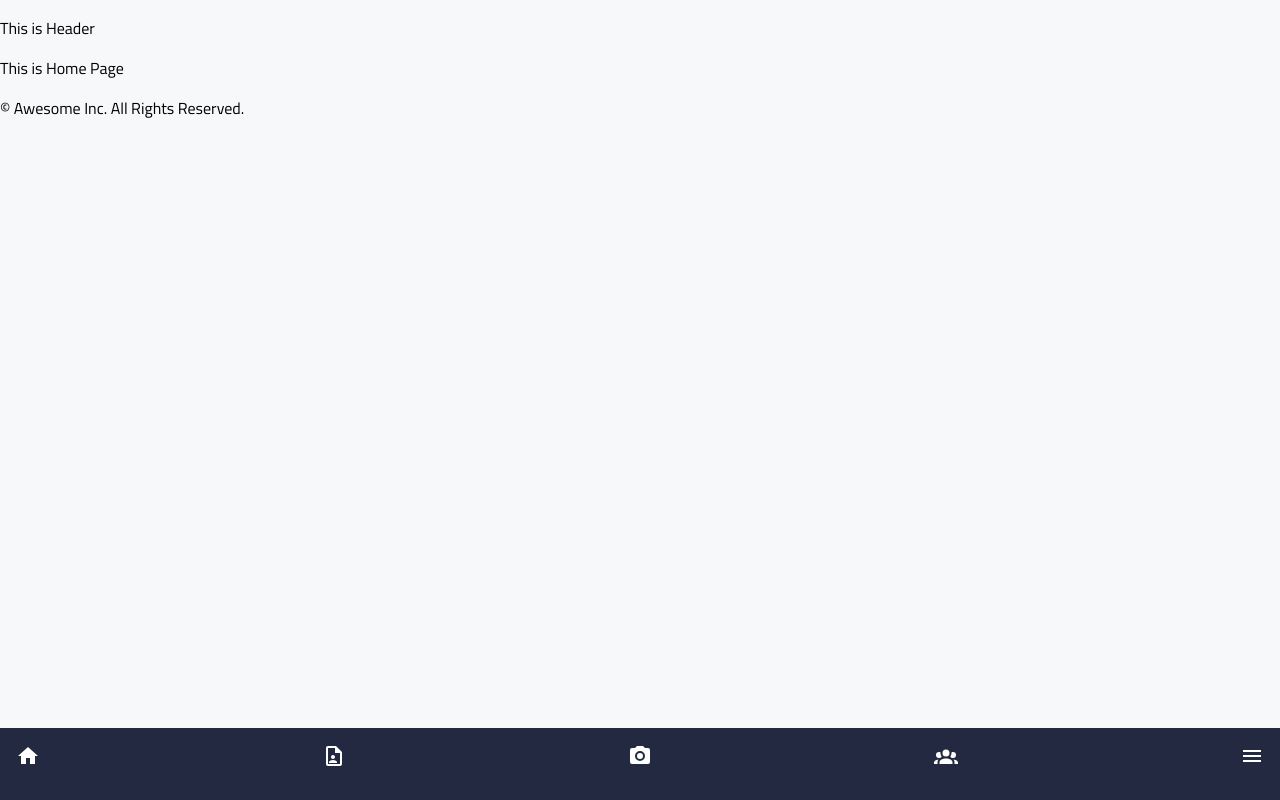
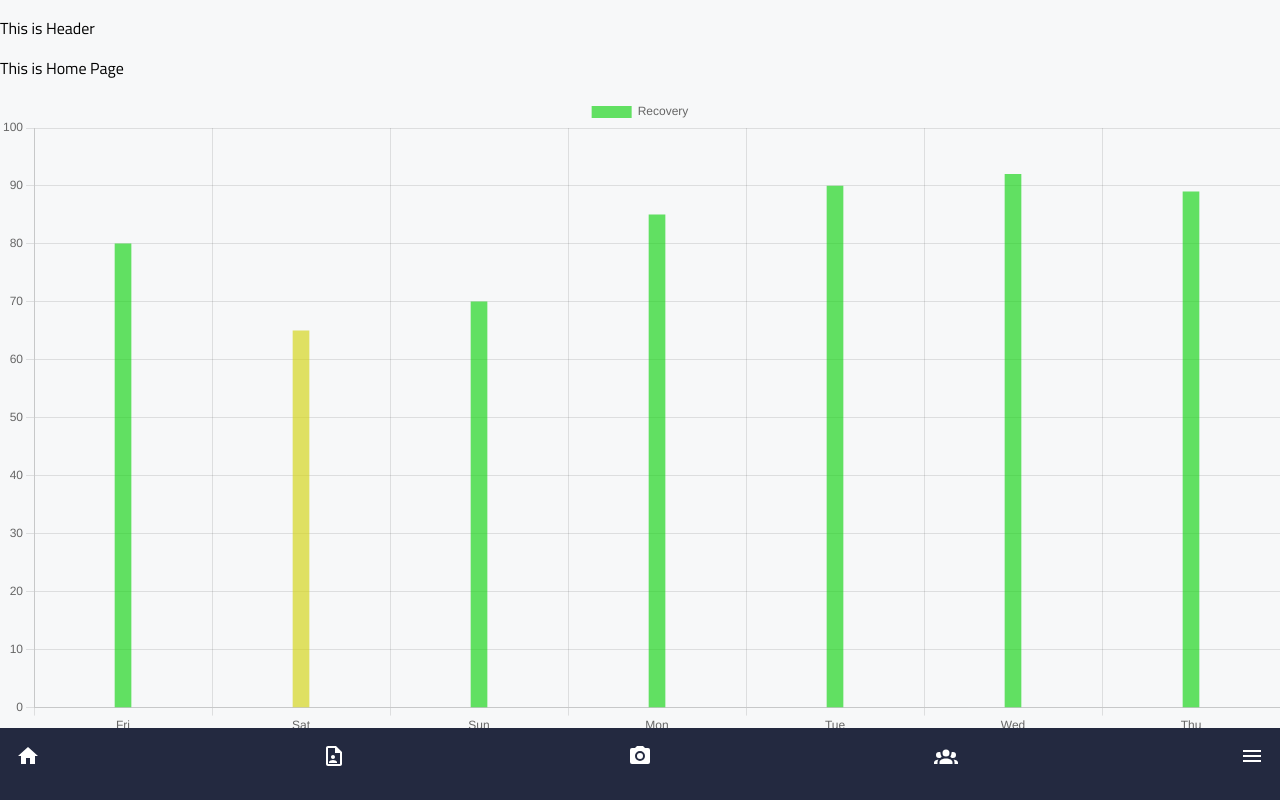
Before and after one commit to lavaboom/industry, a React (Create React App) app in the folder client/: page / in a window 1280 px wide. Built offline with nearby package versions, Linux system fonts and the light colour scheme.

Commit message:
added basic bar chart with hard coded values corresponding to mockup

```diff
--- a/client/package.json
+++ b/client/package.json
@@ -7,8 +7,10 @@
     "@testing-library/react": "^12.1.2",
     "@testing-library/user-event": "^13.5.0",
     "axios": "^0.24.0",
+    "chart.js": "^3.7.0",
     "dotenv": "^10.0.0",
     "react": "^17.0.2",
+    "react-chartjs-2": "^4.0.1",
     "react-dom": "^17.0.2",
     "react-router-dom": "^5.3.0",
     "react-scripts": "5.0.0",
--- /dev/null
+++ b/client/src/components/BarChart/BarChart.js
@@ -0,0 +1,34 @@
+import React from 'react';
+import { Bar } from 'react-chartjs-2';
+import { Chart, registerables } from 'chart.js';
+import "./BarChart.scss";
+Chart.register(...registerables);
+
+const colors = {green:'rgba(13,210,13,.64)', yellow:'rgba(210, 210, 13,.64)',red:'rgba(210,13,13,.8)'};
+const data = {
+    labels: ['Fri', 'Sat', 'Sun',
+             'Mon', 'Tue', 'Wed', 'Thu'],
+    datasets: [
+      {
+        label: 'Recovery',
+        backgroundColor: [colors.green, colors.yellow,colors.green,colors.green,colors.green,colors.green],
+        borderWidth: 0,
+        data: [80, 65, 70, 85, 90, 92, 89]
+      }
+    ]
+  };
+  const options = {
+
+
+
+    barThickness:16,
+  }
+
+export default function BarChart() {
+  return <div className="bar-chart">
+      <Bar
+          data={data}
+          options={options}
+        />
+  </div>;
+}
--- /dev/null
+++ b/client/src/components/BarChart/BarChart.scss
@@ -0,0 +1,3 @@
+.bar-chart {
+    // background-color: gray;
+}
--- a/client/src/pages/HomePage/HomePage.js
+++ b/client/src/pages/HomePage/HomePage.js
@@ -4,12 +4,14 @@ import React, { Component } from 'react'
 import './HomePage.scss'
 // other sub components
 import NavBarBottom from '../../components/NavBarBottom/NavBarBottom'
+import BarChart from '../../components/BarChart/BarChart'
 
 export default class HomePage extends Component {
     render() {
         return (
             <div>
                 <p>This is Home Page</p>
+                <BarChart />
                 <NavBarBottom />
             </div>
         )
```
Also changed, not shown: 1 other file (tests, documents, lock files or other folders).
